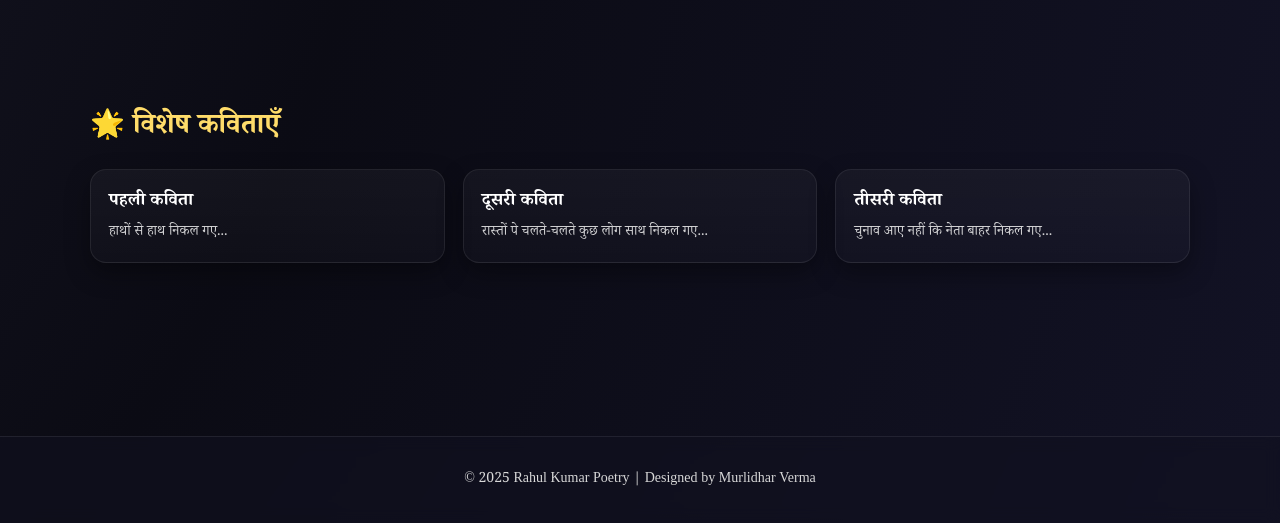
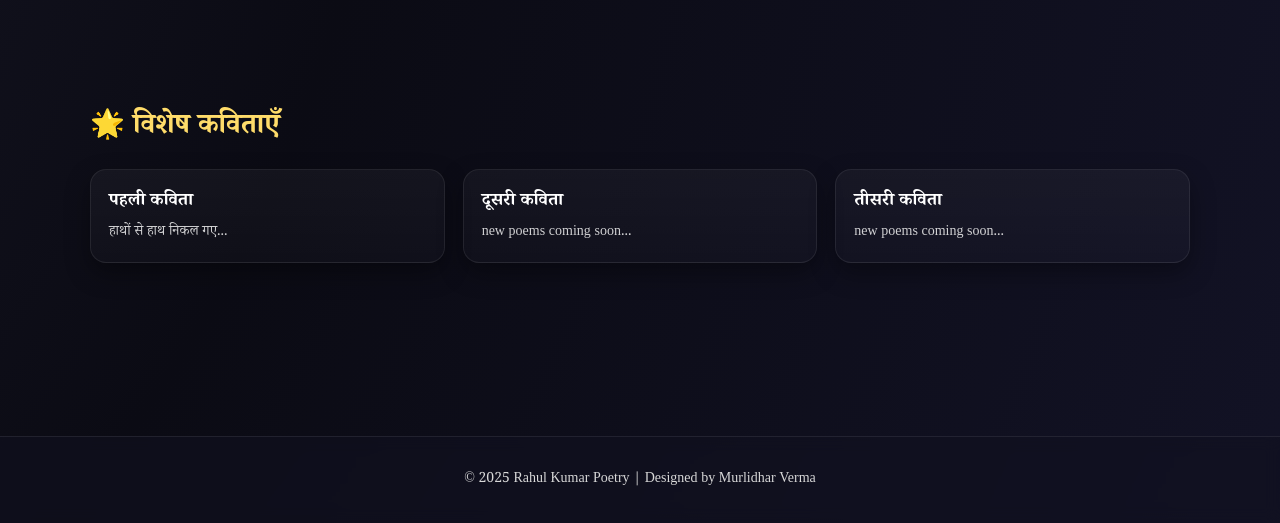
Before and after one commit to rahulkumarghorela2007-arch/poems-site, a plain HTML site: page index.html in a window 1280 px wide. Shown: the part 277-800 px from the top of the page. Drawn offline with Linux system fonts and the light colour scheme.

Commit message:
Update index.html

```diff
--- a/index.html
+++ b/index.html
@@ -38,11 +38,11 @@
         </a>
         <a href="poems.html?poem=1" class="poem-card">
           <h3>दूसरी कविता</h3>
-          <p>रास्तों पे चलते-चलते कुछ लोग साथ निकल गए...</p>
+          <p>new poems coming soon...</p>
         </a>
         <a href="poems.html?poem=2" class="poem-card">
           <h3>तीसरी कविता</h3>
-          <p>चुनाव आए नहीं कि नेता बाहर निकल गए...</p>
+          <p>new poems coming soon...</p>
         </a>
       </div>
     </section>
```
